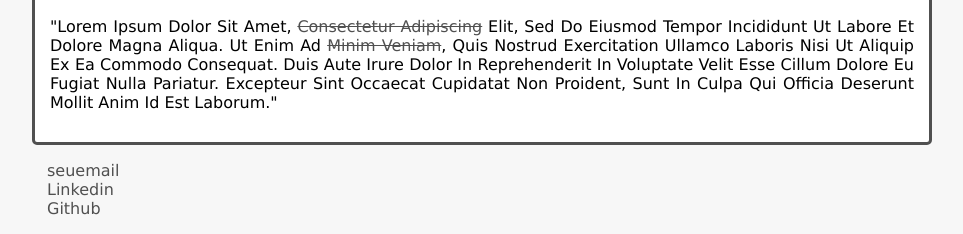
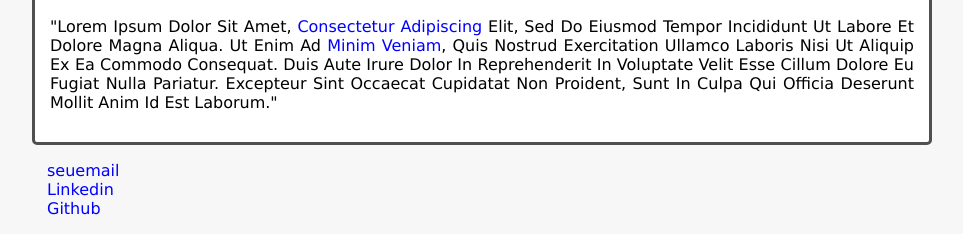
Before and after one commit to shinjiueda-sueda/eduzzFullstackDeveloper-us, a plain HTML site: page level_09/index.html in a window 1280 px wide. Shown: the part 1157-1391 px from the top of the page, without its empty margins (158-1121 px from the left). Drawn offline with Linux system fonts and the light colour scheme.

Commit message:
"Commit level 09 Aula 20"

```diff
--- a/level_09/style.css
+++ b/level_09/style.css
@@ -22,9 +22,11 @@ body {
 }
 
 a {
-  text-decoration: line-through;
-  color: #505050;
+  text-decoration: none;
+  /*text-decoration: line-through;*/
+  color: blue;
 }
+
 
 .post_title {
   font-size: 16px;
```
